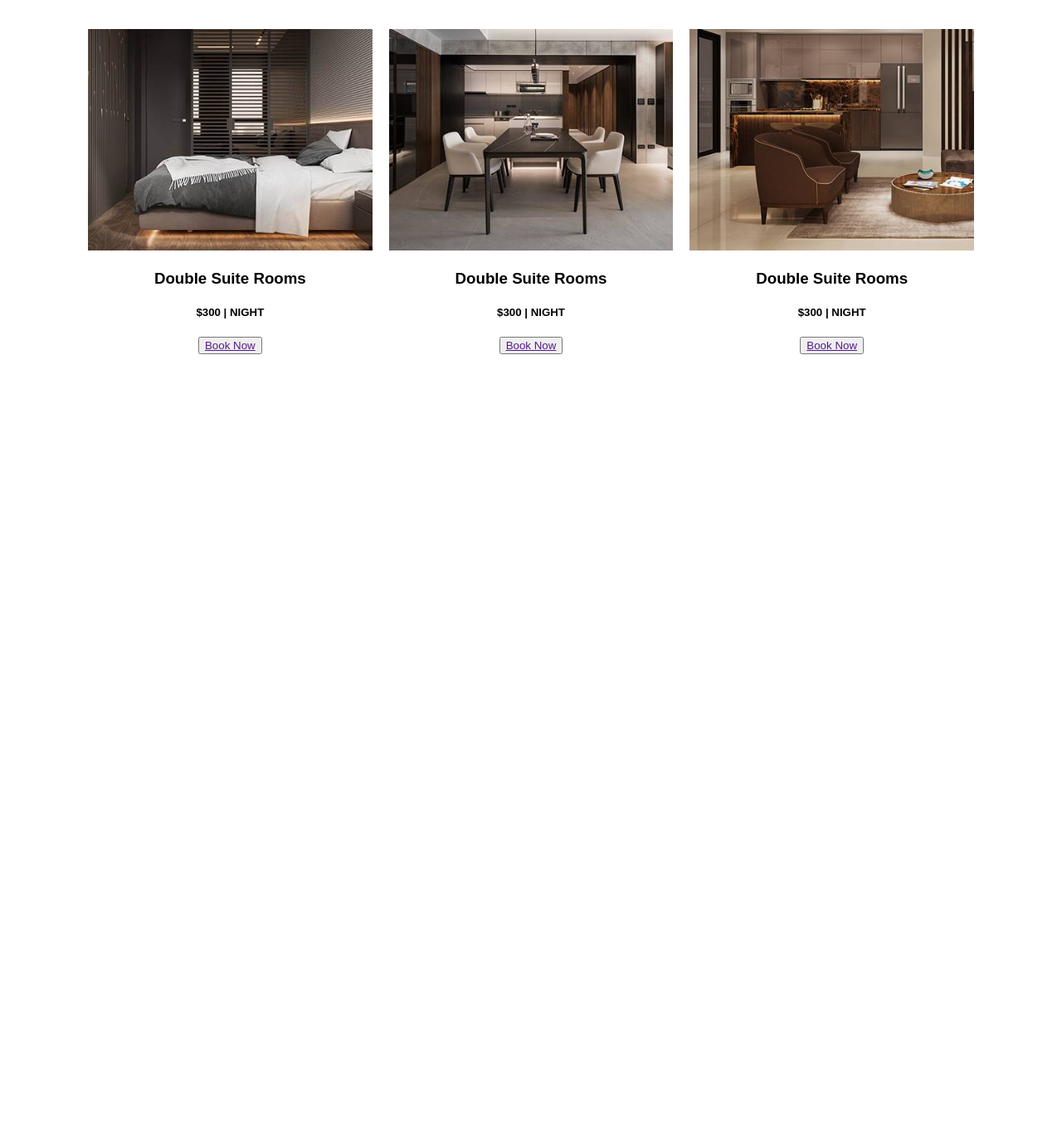
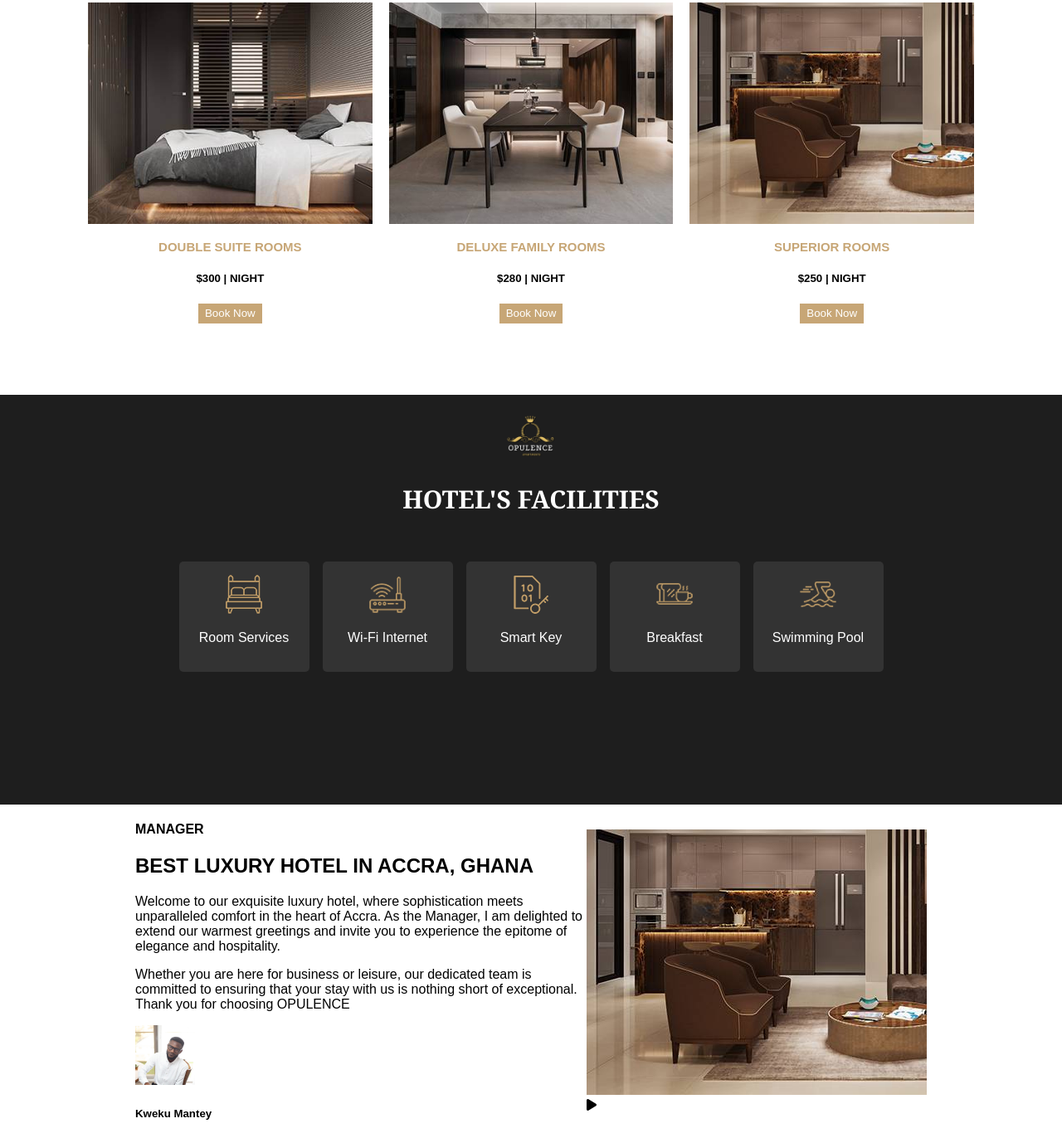
Before and after one commit to elton-codes/opulence, a plain HTML site: page index.html in a window 1280 px wide. Shown: the part 1168-2540 px from the top of the page at 83% size. Before the commit the page ends 1605 px from the top, so only its background shows below. Drawn offline with Linux system fonts and the light colour scheme.

Commit message:
hotel facilities section

```diff
--- a/css/style.css
+++ b/css/style.css
@@ -48,6 +48,10 @@
     gap: 30px;
     text-decoration: none;
     list-style: none;
+}
+
+#nav-sm a:hover {
+    color: white;
 }
 
 .sm-links {
@@ -101,7 +105,7 @@
 #rooms-icon img{
     display: block;
     width: 60px;
-    margin-top: 8rem;
+    margin-top: 6rem;
     margin-left: auto;
     margin-right: auto;
 }
@@ -141,3 +145,81 @@
     max-width: 100%;
     height: auto;
 }
+
+.room-images h3 {
+    text-transform: uppercase;
+    color: #C7A676;
+    /* color: #1E1E1E; */
+    font-size: 15px;
+}
+
+.prices-btn {
+    border-style: none;
+    background-color: #C7A676;
+    padding: 0.3rem 0.5rem;
+    text-decoration: none;
+}
+
+.prices-btn a {
+    text-decoration: none;
+    color: white;
+}
+
+.facility-icon img{
+    padding-top: 20px;
+}
+
+#facilities {
+    margin-top: -20px;
+    background: #1e1e1e;
+    color: #fff;
+}
+.facilities-text {
+    text-align: center;
+    font-family: Cambria, Cochin, Georgia, Times, 'Times New Roman', serif;
+}
+
+.facilities-text h2 {
+    font-size: 30px;
+    padding-bottom: 30px;
+}
+
+/* .facilities-text p {
+    font-size: 15px;
+    margin-bottom: 100px;
+} */
+
+.facilities-grid {
+    display: flex;
+    flex-wrap: wrap;
+    justify-content: center;
+    gap: 1rem;
+}
+
+.facility-item {
+    background: #333;
+    border-radius: 5px;
+    padding: 1rem;
+    width: 125px;
+    text-align: center;
+    margin-bottom: 10rem;
+}
+
+
+ .manager {
+    width: 85%;
+    display: flex;
+    justify-content: center;
+    align-items: center;
+    margin: auto;
+    /* padding: 20px; */
+    background-color: #fff;
+}
+
+.manager-text {
+    max-width: 50%;
+}
+
+flex-wrap: wrap;
+    justify-content: center;
+    gap: 1rem;
--- a/index.html
+++ b/index.html
@@ -73,24 +73,82 @@
                 <!-- <h5>LUXURY ROOM</h5> -->
                 <h3>Double Suite Rooms</h3>
                 <h5>$300 | NIGHT</h5>
-                <button><a href="">Book Now</a></button>
+                <button class="prices-btn"><a href="">Book Now</a></button>
             </div>
 
             <div class="room-images">
                 <img src="./images/room-2.jpg" alt="">
                 <!-- <h5>LUXURY ROOM</h5> -->
-                <h3>Double Suite Rooms</h3>
-                <h5>$300 | NIGHT</h5>
-                <button><a href="">Book Now</a></button>
+                <h3>Deluxe Family Rooms</h3>
+                <h5>$280 | NIGHT</h5>
+                <button class="prices-btn"><a href="">Book Now</a></button>
             </div>
 
             <div class="room-images">
                 <img src="./images/room-3.jpg" alt="">
                 <!-- <h5>LUXURY ROOM</h5> -->
-                <h3>Double Suite Rooms</h3>
-                <h5>$300 | NIGHT</h5>
-                <button><a href="">Book Now</a></button>
+                <h3>Superior Rooms</h3>
+                <h5>$250 | NIGHT</h5>
+                <button class="prices-btn"><a href="">Book Now</a></button>
             </div>
+        </div>
+    </section>
+
+    <section id="facilities">
+        <div id="rooms-icon" class="facility-icon">
+            <img src="./images/opulence_logo_zd3_icon.ico" alt="icon">
+        </div>
+
+        <div class="facilities-text">
+            <h2>HOTEL'S FACILITIES</h2>
+            <!-- <p>Indulge in our luxurious facilities and services</p> -->
+        </div>
+
+        <div class="facilities-grid">
+            <div class="facility-item">
+                <img src="./images/feature-1.png" alt="room service icon">
+                <p>Room Services</p>
+            </div>
+            <div class="facility-item">
+                <img src="./images/feature-2.png" alt="Wi-Fi icon">
+                <p>Wi-Fi Internet</p>
+            </div>
+            <div class="facility-item">
+                <img src="./images/feature-3.png" alt="Wi-Fi icon">
+                <p>Smart Key</p>
+            </div>
+            <div class="facility-item">
+                <img src="./images/feature-4.png" alt="Breakfast">
+                <p>Breakfast</p>
+            </div>
+            <div class="facility-item">
+                <img src="./images/feature-5.png" alt="Swimming Pool">
+                <p>Swimming Pool</p>
+            </div>
+        </div>
+    </section>
+
+    <section id="manager">
+        <div class="manager">
+            <div class="manager-text">
+                <h4>MANAGER</h4>
+                <h2>BEST LUXURY HOTEL IN
+                ACCRA, GHANA</h2>
+                <p>Welcome to our exquisite luxury hotel, where sophistication meets unparalleled comfort in the heart of Accra. As the Manager, I am delighted to extend our warmest greetings and invite you to experience the epitome of elegance and hospitality.</p>
+                <p>Whether you are here for business or leisure, our dedicated team is committed to ensuring that your stay with us is nothing short of exceptional. Thank you for choosing <span>OPULENCE</span></p>
+
+                <div class="manager-image">
+                    <img src="./images/hdpi.png" alt="Hotel Manager's Image">
+                    <h5>Kweku Mantey</h5>
+                </div>
+            </div>
+
+            <div>
+                <img src="./images/room-3.jpg" alt="">
+                <div class="vid-btn"><i class="fa-solid fa-play"></i></div>
+            </div>
+
+
         </div>
     </section>
 </body>
```
Also changed, not shown: images/Icon-72.png (added), images/Remedy20NYC-20Benjamin%20Holtrop_lymphatic-compression-room.webp (added), images/THE20New20Room20Tamburello.webp (added), images/call-do-action-bg.jpg (added), images/feature-1.png (added), images/feature-2.png (added), images/feature-3.png (added), images/feature-4.png (added), images/feature-5.png (added), images/hdpi.png (added), images/offers-1.jpg (added).
